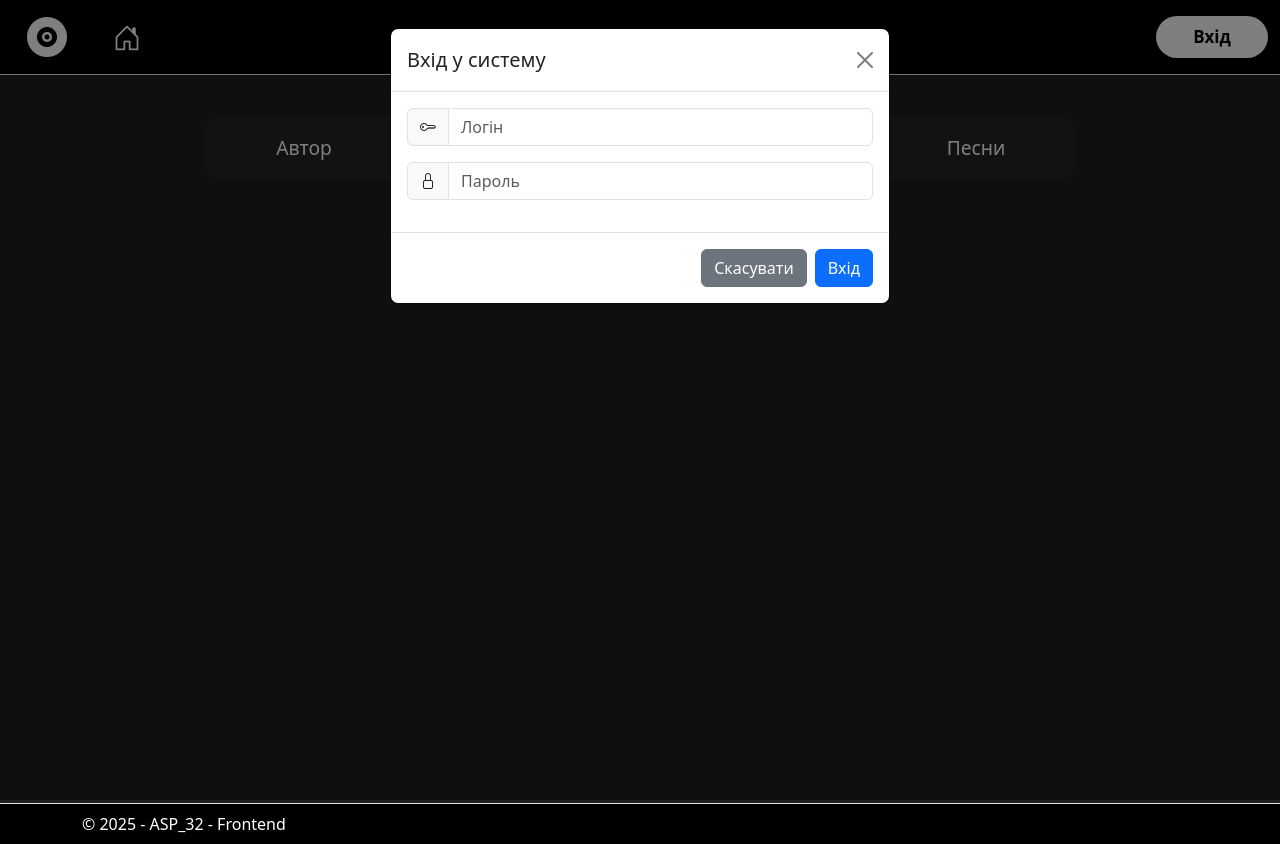
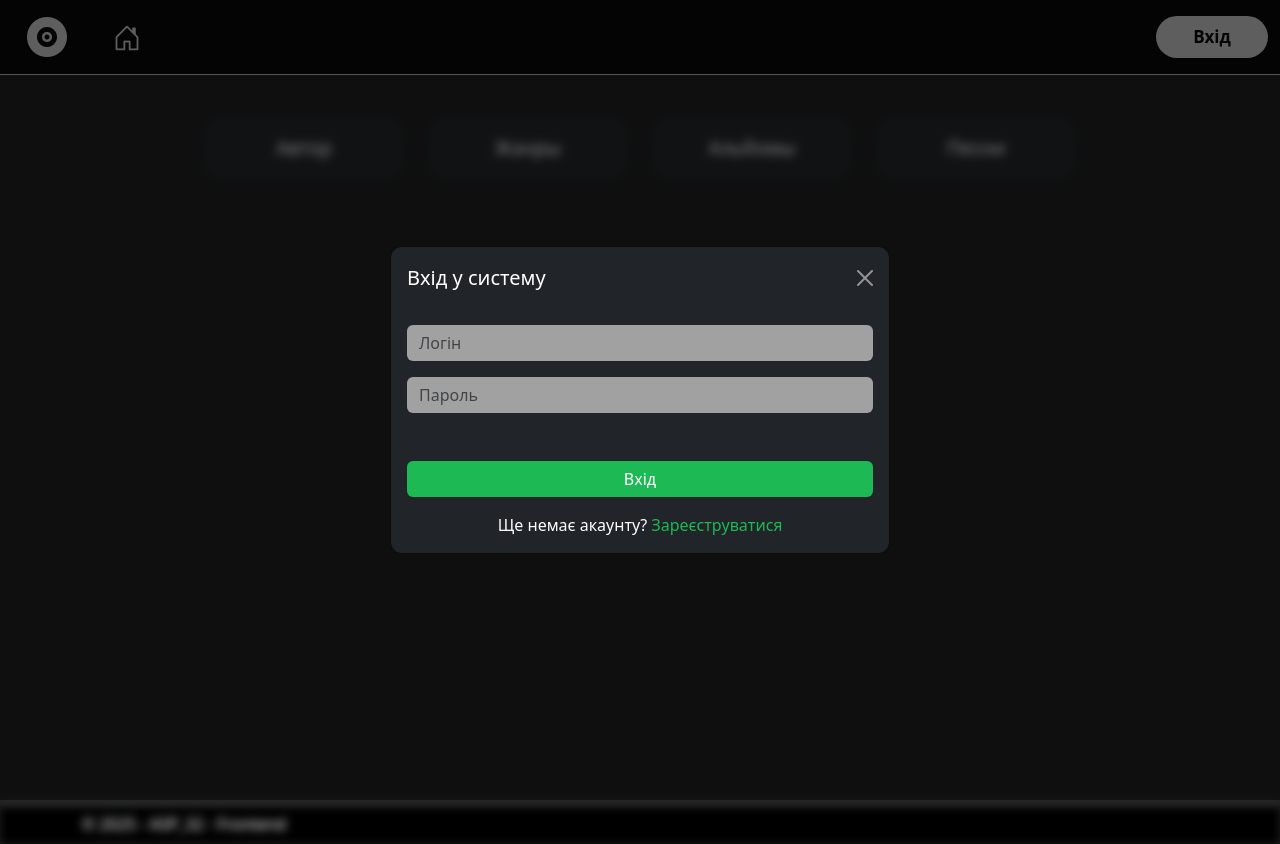
Before and after one commit to hyKKKy/SpotifyClone-frontend, a React (Vite) app: page / in a window 1280 px wide. Both pictures are taken after a click on the button "Вхід". Built offline with nearby package versions, Linux system fonts and the light colour scheme.

Commit message:
Released Login/Singin forms

```diff
--- a/src/app/App.jsx
+++ b/src/app/App.jsx
@@ -9,7 +9,6 @@ import Home from '../pages/home/Home';
 import Base64 from '../shared/base64/Base64';
 import AdminPanel from '../pages/adminPanel/AdminPanel';
 import GenresList from "../pages/genre/GenresList";
-import Genres from "../pages/genre/Genre";
 
 function App() {
   const [token, setToken] = useState(null);
--- a/src/widgets/layout/Layout.jsx
+++ b/src/widgets/layout/Layout.jsx
@@ -7,6 +7,8 @@ import AppContext from "../../features/context/AppContext";
 export default function Layout() {
     const { request, setToken, user } = useContext(AppContext);
     const closeModalRef = useRef();
+
+
 
     const authenticate = (e) => {
         e.preventDefault();
@@ -22,7 +24,10 @@ export default function Layout() {
             headers: { 'Authorization': `Basic ${credentials}` }
         })
         .then(jwt => {
-        closeModalRef.current.click();
+            const loginModalEl = document.getElementById('loginModal');
+            const loginModal = bootstrap.Modal.getInstance(loginModalEl) || new bootstrap.Modal(loginModalEl);
+            loginModal.hide();
+
             setToken(jwt);
 
             request('/api/user/me')
@@ -36,6 +41,35 @@ export default function Layout() {
             console.error("Login error:", err);
         });
     };
+    const handleRegister = (e) => {
+        e.preventDefault();
+        const formData = new FormData(e.target);
+        const password = formData.get("password");
+        const confirmPassword = formData.get("confirmPassword");
+        if (password !== confirmPassword) {
+            alert("Паролі не співпадають!");
+            return;
+        }
+
+        const data = new FormData();
+        data.append("name", formData.get("name"));
+        data.append("email", formData.get("email"));
+        data.append("password", password);
+        data.append("birthdate", formData.get("birthdate"));
+
+        request('/api/user/register', {
+            method: 'POST',
+            body: data
+        })
+        .then(() => {
+            const registerModal = new bootstrap.Modal(document.getElementById('registerModal'));
+            registerModal.hide();
+            const loginModal = new bootstrap.Modal(document.getElementById('loginModal'));
+            loginModal.show();
+        })
+        .catch(err => console.error("Registration error", err));
+    };
+
 
 
     return (
@@ -66,7 +100,7 @@ export default function Layout() {
                                     type="button"
                                     className="login-btn btn-primary rounded-pill px-4 py-2 text-black"
                                     data-bs-toggle="modal"
-                                    data-bs-target="#authModal"
+                                    data-bs-target="#loginModal"
                                     >
                                     <b>Вхід</b>
                                     </button>
@@ -117,35 +151,71 @@ export default function Layout() {
                 </div>
             </footer>
 
-            {/* Modal */}
-            <div className="modal fade" id="authModal" tabIndex="-1" aria-labelledby="authModalLabel" aria-hidden="true">
-                <div className="modal-dialog">
-                    <div className="modal-content">
-                        <div className="modal-header">
-                            <h1 className="modal-title fs-5" id="authModalLabel">Вхід у систему</h1>
-                            <button type="button" className="btn-close" data-bs-dismiss="modal" aria-label="Close"></button>
+            {/* Login Modal */}
+            <div className="modal fade" id="loginModal" tabIndex="-1" aria-labelledby="loginModalLabel" aria-hidden="true">
+            <div className="modal-dialog modal-dialog-centered">
+                <div className="modal-content bg-dark text-white">
+                <div className="modal-header border-0">
+                    <h5 className="modal-title" id="loginModalLabel">Вхід у систему</h5>
+                    <button type="button" className="btn-close btn-close-white" data-bs-dismiss="modal" aria-label="Close"></button>
                 </div>
                 <div className="modal-body">
-                            <form id="auth-form" onSubmit={authenticate}>
-                                <div className="input-group mb-3">
-                                    <span className="input-group-text"><i className="bi bi-key"></i></span>
-                                    <input name="user-login" type="text" className="form-control" placeholder="Логін"
-                                        aria-label="User Login" required />
+                    <form id="login-form" onSubmit={authenticate}>
+                    <div className="mb-3">
+                        <input name="user-login" type="text" className="form-control" placeholder="Логін" required />
                     </div>
-                                <div className="input-group mb-3">
-                                    <span className="input-group-text"><i className="bi bi-lock"></i></span>
-                                    <input name="user-password" type="password" className="form-control" placeholder="Пароль"
-                                        aria-label="User Password" required />
+                    <div className="mb-3">
+                        <input name="user-password" type="password" className="form-control" placeholder="Пароль" required />
                     </div>
                     </form>
                 </div>
-                        <div className="modal-footer">
-                            <button ref={closeModalRef} type="button" className="btn btn-secondary" data-bs-dismiss="modal">Скасувати</button>
-                            <button type="submit" form="auth-form" className="btn btn-primary">Вхід</button>
+                <div className="modal-footer border-0">
+                    <button type="submit" form="login-form" className="btn btn-success btn-login-modal">Вхід</button>
+                </div>
+                <div className="text-center mb-3">
+                    Ще немає акаунту? <a href="#" data-bs-toggle="modal" data-bs-target="#registerModal" data-bs-dismiss="modal">Зареєструватися</a>
                 </div>
                 </div>
             </div>
             </div>
+
+            {/* Register Modal */}
+            <div className="modal fade" id="registerModal" tabIndex="-1" aria-labelledby="registerModalLabel" aria-hidden="true">
+            <div className="modal-dialog modal-dialog-centered">
+                <div className="modal-content bg-dark text-white">
+                <div className="modal-header border-0">
+                    <h5 className="modal-title" id="registerModalLabel">Реєстрація</h5>
+                    <button type="button" className="btn-close btn-close-white" data-bs-dismiss="modal" aria-label="Close"></button>
+                </div>
+                <div className="modal-body">
+                    <form id="register-form" onSubmit={handleRegister} encType="multipart/form-data">
+                        <div className="mb-3">
+                            <input name="name" type="text" className="form-control" placeholder="Ім'я" required />
+                        </div>
+                        <div className="mb-3">
+                            <input name="email" type="email" className="form-control" placeholder="Email" required />
+                        </div>
+                        <div className="mb-3">
+                            <input name="password" type="password" className="form-control" placeholder="Пароль" required />
+                        </div>
+                        <div className="mb-3">
+                            <input name="confirmPassword" type="password" className="form-control" placeholder="Підтвердіть пароль" required />
+                        </div>
+                        <div className="mb-3">
+                            <input name="birthdate" type="date" className="form-control" placeholder="Дата народження" required />
+                        </div>
+                    </form>
+                </div>
+                <div className="modal-footer border-0">
+                    <button type="submit" form="register-form" className="btn btn-success">Зареєструватися</button>
+                </div>
+                <div className="text-center mb-3">
+                    Вже є акаунт? <a href="#" data-bs-toggle="modal" data-bs-target="#loginModal" data-bs-dismiss="modal">Увійти</a>
+                </div>
+                </div>
+            </div>
+            </div>
+
         </>
     );
 }
--- a/src/widgets/layout/ui/Layout.css
+++ b/src/widgets/layout/ui/Layout.css
@@ -72,7 +72,7 @@ main{
   height: 40px;
   object-fit: cover;
   cursor: pointer;
-  border: 2px solid #1db954; /* рамка Spotify-style */
+  border: 2px solid #1db954;
   transition: transform 0.2s ease;
 }
 
@@ -98,3 +98,45 @@ main{
     background-color: rgb(24, 24, 24);
     color: white;
 }
+
+.modal-content {
+    background-color: #121212;
+    color: #fff;
+    border-radius: 12px;
+}
+
+.form-control {
+    background-color: #a1a1a1;
+    color: #464646;
+    border: none;
+}
+
+.btn-success {
+    background-color: #1db954;
+    border: none;
+}
+
+.btn-success:hover {
+    background-color: #1ed760;
+}
+
+.modal-content a{
+    color: #1db954;
+}
+body.modal-open main,
+body.modal-open footer {
+    filter: blur(5px);
+    transition: filter 0.3s ease;
+}
+body.modal-open header {
+    opacity: 0.7;
+    transition: opacity 0.3s ease;
+}
+
+.btn-login-modal{
+    width: 500px;
+    font-size: 1rem;
+}
+.modal-footer{
+    justify-content: center;
+}
```
Lines whose indentation alone changed are shown as unchanged.
